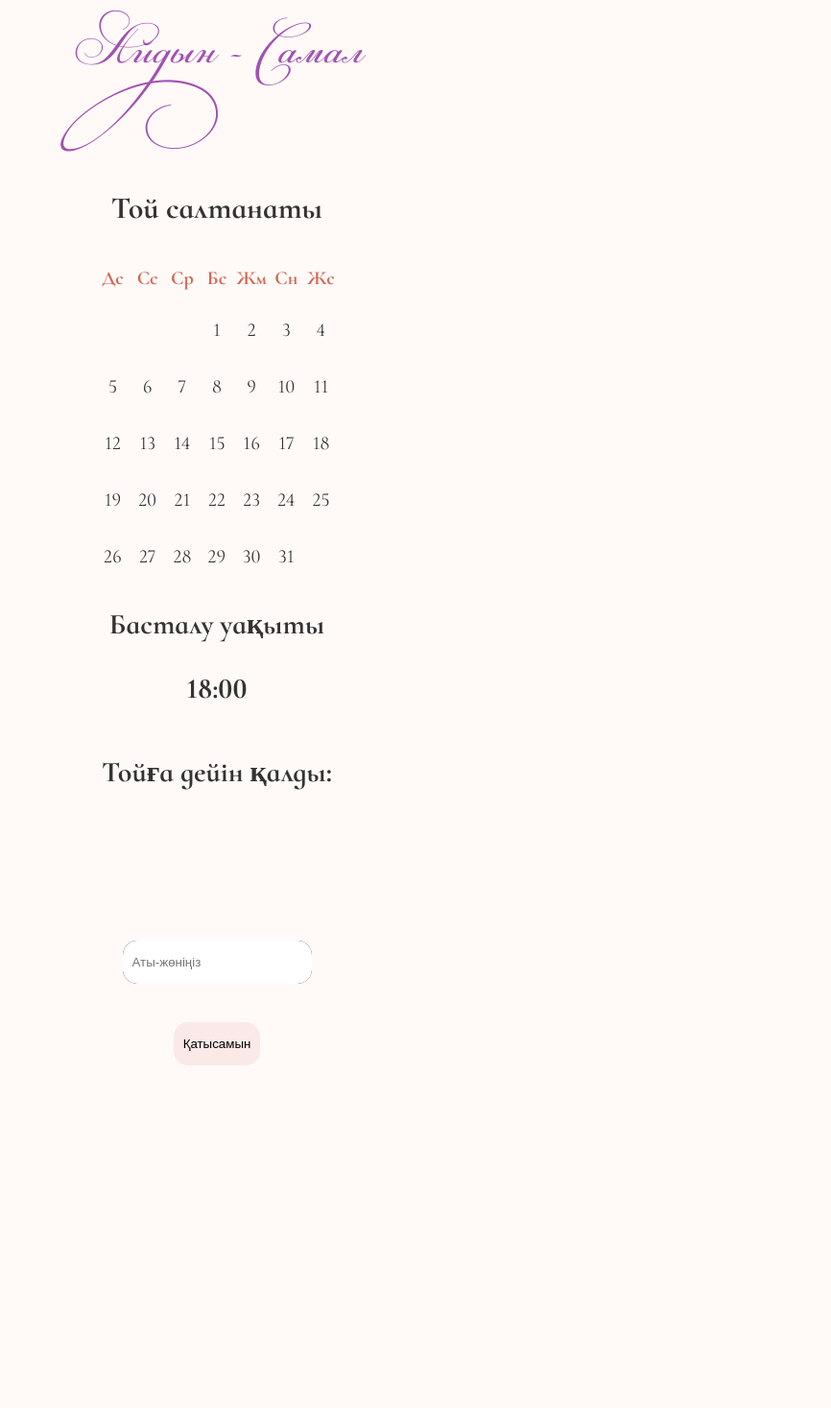
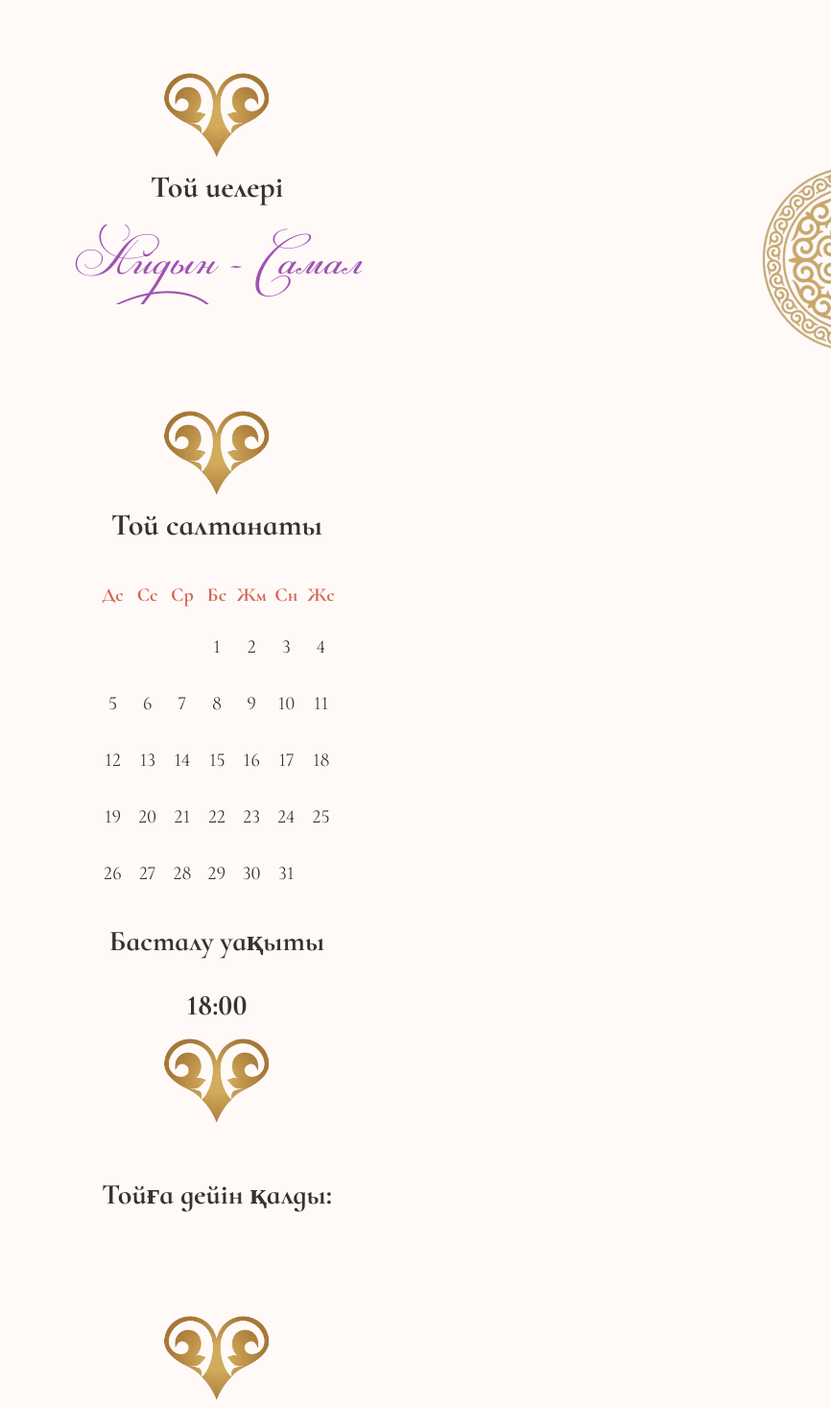
Before and after one commit to Eroma-EA/Uzatu, a React (Vite) app: page / in a window 1280 px wide. Shown: the part 1330-2797 px from the top of the page at 96% size, without its empty margins (414-1280 px from the left). Before the commit the page ends 2500 px from the top, so only its background shows below. Built offline with nearby package versions, Linux system fonts and the light colour scheme.

Commit message:
Initial commit

```diff
--- a/index.html
+++ b/index.html
@@ -9,5 +9,24 @@
   <body>
     <div id="root"></div>
     <script type="module" src="/src/main.jsx"></script>
+  <script>
+  const observer = new IntersectionObserver(
+    entries => {
+      entries.forEach(entry => {
+        if (entry.isIntersecting) {
+          entry.target.classList.add('visible');
+        }
+      });
+    },
+    {
+      threshold: 0.1
+    }
+  );
+
+  document.querySelectorAll('.reveal').forEach(el => {
+    observer.observe(el);
+  });
+</script>
+
   </body>
 </html>
--- a/src/App.css
+++ b/src/App.css
@@ -16,6 +16,7 @@
     margin: 0;
     padding: 0;
     box-sizing: border-box;
+    overflow-x: hidden;
 }
 
 body {
@@ -35,6 +36,57 @@ body {
     padding: 20px 20px;
     position: relative;
 }
+
+.orn {
+
+  display: block;
+  position: absolute;
+    width: 250px;
+  height: 250px;
+  background: url('./images/orn.png') center/cover no-repeat;
+
+  animation: spin 50s linear infinite;
+}
+
+
+.orn-heart{
+ display: flex;
+ justify-content: center;
+ width: 100%;
+ margin-top: 10px;
+ margin-bottom: 10px;
+ height: 90px;
+}
+
+.orn-heart img{
+  height: 100%;
+  width: auto;
+}
+
+.orn1{
+  top: 100px;
+  left: -150px;
+  width: 250px;
+  height: 250px;
+}
+
+.orn2{
+  top: 100px;
+  right: -150px;
+  width: 250px;
+  height: 250px;
+}
+
+/* Ключевые кадры анимации */
+@keyframes spin {
+  from {
+    transform: rotate(0deg);
+  }
+  to {
+    transform: rotate(360deg);
+  }
+}
+
 
 .page.bg{
     background: url('./images/Berıkqali-Alia.jpeg') center/cover  no-repeat;
@@ -111,6 +163,7 @@ body {
   border-radius: 10px;
 }
 
+
 .gis{
   margin-top: 20px;
   text-decoration: none;
@@ -121,7 +174,6 @@ body {
 }
 
 #about {
-  background-color: #fffafc;
   text-align: center;
   font-family: var(--font-text);
   color: #333;
@@ -318,3 +370,50 @@ button{
     display: none;
   }
 }
+
+/* === АНИМАЦИЯ ПОЯВЛЕНИЯ СНИЗУ === */
+@keyframes fadeInUp {
+  from {
+    opacity: 0;
+    transform: translateY(20px);
+  }
+  to {
+    opacity: 1;
+    transform: translateY(0);
+  }
+}
+
+.fade-in-up {
+  opacity: 0;
+  animation: fadeInUp 1s ease-out forwards;
+}
+
+/* Применение анимации к секциям */
+.about,
+.location,
+#about,
+#calendar,
+.countdown {
+  opacity: 0;
+  animation: fadeInUp 1s ease-out forwards;
+}
+
+/* Задержка появления по очереди (опционально) */
+.about { animation-delay: 0.2s; }
+.location { animation-delay: 0.4s; }
+#about { animation-delay: 0.6s; }
+#calendar { animation-delay: 0.8s; }
+.countdown { animation-delay: 1s; }
+
+
+/* Анимация появления снизу при скролле */
+.reveal {
+  opacity: 0;
+  transform: translateY(40px);
+  transition: opacity 0.8s ease-out, transform 0.8s ease-out;
+}
+
+.reveal.visible {
+  opacity: 1;
+  transform: translateY(0);
+}
--- a/src/App.jsx
+++ b/src/App.jsx
@@ -1,15 +1,20 @@
 import './App.css';
 import { useEffect, useState } from 'react';
+import AOS from 'aos';
+import 'aos/dist/aos.css';
+import orn2 from './images/orn2.png'
 
 function App() {
   const groom = 'Еркем';
   const eventDate = new Date('2025-06-28T18:00:00');
   const phone = '77003040299';
-  const [value, setValue]=useState("")
+  const [value, setValue] = useState("");
 
   const [timeLeft, setTimeLeft] = useState({ days: 0, hours: 0, mins: 0, secs: 0 });
 
   useEffect(() => {
+    AOS.init({ duration: 1000, once: true });
+
     const timer = setInterval(() => {
       const diff = eventDate - new Date();
       if (diff <= 0) return clearInterval(timer);
@@ -33,23 +38,24 @@ function App() {
   return (
     <div className="app">
       <div className="page bg">
-        {/* Hero Section */}
         <h1 className='title'>Қыз ұзату</h1>
-        <section className="hero">
+        <section className="hero" data-aos="zoom-in">
           <h1>{groom}</h1>
         </section>
 
         <span className='line'></span>
         <span className='page-down'></span>
-
       </div>
 
       <div className="page">
-        {/* About Section */}
-        <section className="about" id='about'>
+             <span className='orn orn1'></span>
+                    <span className='orn-heart'>
+                      <img src={orn2} alt="" />
+                    </span>
+        <section className="about" id='about' data-aos="fade-up">
           <h1>
-    Құрметті ағайын-туыс, бауырлар,<br/>
-    нағашы-жиен, құда-жекжат,<br/>
+            Құрметті ағайын-туыс, бауырлар,<br />
+            нағашы-жиен, құда-жекжат,<br />
             дос-жарандар мен әріптестер!
           </h1>
 
@@ -58,24 +64,31 @@ function App() {
           <div className="name">Еркем</div>
 
           <p className="invite-text">
-    қызымыздың ұзату тойына<br/>
-    арналған салтанатты<br/>
-    ақ дастарханымыздың<br/>
-    қадірлі қонағы<br/>
+            қызымыздың ұзату тойына<br />
+            арналған салтанатты<br />
+            ақ дастарханымыздың<br />
+            қадірлі қонағы<br />
             болуға шақырамыз!
           </p>
-
         </section>
         <span className='bg-opacity'></span>
         <span className='ornament'></span>
       </div>
 
       <div className="page">
-        <h1>Той иелері</h1>
-        <h1 className="name">Айдын - Самал</h1>
+         <span className='orn-heart'>
+                      <img src={orn2} alt="" />
+                    </span>
+        <span className='orn orn2'></span>
+        <h1 data-aos="fade-up">Той иелері</h1>
+        <h1 className="name" data-aos="zoom-in">Айдын - Самал</h1>
 
-      <h1>Той салтанаты</h1>
-     <section id="calendar">
+         <span className='orn-heart'>
+                      <img src={orn2} alt="" />
+                    </span>
+
+        <h1 data-aos="fade-up">Той салтанаты</h1>
+        <section id="calendar" data-aos="fade-up">
           <h2 className='calendar-title'>28 Маусым 2025</h2>
           <div className="calendar-grid">
             <div className="day-name">Дс</div>
@@ -85,7 +98,6 @@ function App() {
             <div className="day-name">Жм</div>
             <div className="day-name">Сн</div>
             <div className="day-name">Жс</div>
-
 
             <div className="day empty"></div>
             <div className="day empty"></div>
@@ -126,10 +138,14 @@ function App() {
             <div className="day">30</div>
             <div className="day">31</div>
           </div>
+
           <h1 className='time'>Басталу уақыты</h1>
           <h1 className='time'>18:00</h1>
-        {/* Timer Section */}
-        <section className="timer">
+
+ <span className='orn-heart'>
+                      <img src={orn2} alt="" />
+                    </span>
+          <section className="timer" data-aos="fade-up">
             <h2 className='time'>Тойға дейін қалды:</h2>
             <div className="countdown">
               <div><span>{timeLeft.days}</span><small> күн</small></div>
@@ -139,29 +155,39 @@ function App() {
             </div>
           </section>
         </section>
-
-
       </div>
+       <span className='orn-heart'>
+                      <img src={orn2} alt="" />
+                    </span>
 
       <div className="page">
-        {/* Location Section */}
-        <section className="location">
+        <section className="location" data-aos="fade-up">
           <h2>Мекенжай</h2>
-          <p>Жаркент, Валиханова көшесі, 2/9 <br/> Ресторан "Мереке"</p>
+          <p>Жаркент, Валиханова көшесі, 2/9 <br /> Ресторан "Мереке"</p>
           <a className='gis' href='https://go.2gis.com/FAaWj'>2GIS</a>
         </section>
       </div>
 
+      <div className="page">
+         <span className='orn-heart'>
+                      <img src={orn2} alt="" />
+                    </span>
+        <h1 className='final-text' data-aos="zoom-in">Тойға келуіңізді сұраймыз!</h1>
 
-      <div className="page">
-        <h1 className='final-text'>Тойға келуіңізді сұраймыз!</h1>
-        {/* RSVP Button Section */}
+        <input
+          type="text"
+          placeholder='Аты-жөніңіз'
+          value={value}
+          onChange={(e) => setValue(e.currentTarget.value)}
+          data-aos="fade-up"
+        />
 
-        <input type="text" placeholder='Аты-жөніңіз' value={value} onChange={(e)=>setValue(e.currentTarget.value)}/>
-
-        <section className="rsvp">
+        <section className="rsvp" data-aos="fade-up">
           <button onClick={handleWhatsapp}>Қатысамын</button>
         </section>
+         <span className='orn-heart'>
+                      <img src={orn2} alt="" />
+                    </span>
       </div>
     </div>
   );
```
Also changed, not shown: src/images/orn.png (added), src/images/orn2.png (added). Lines whose indentation alone changed are shown as unchanged.
